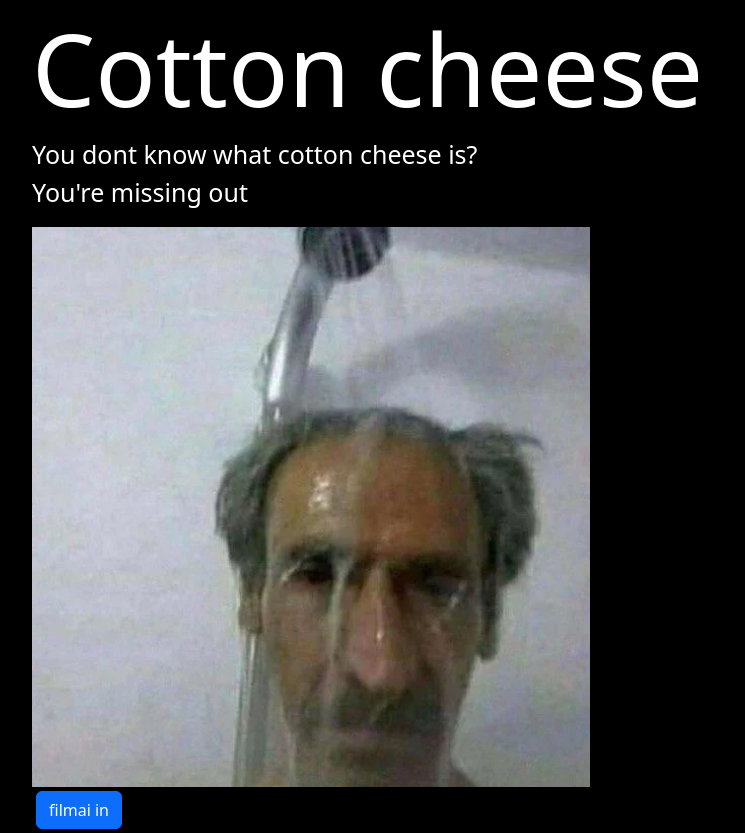
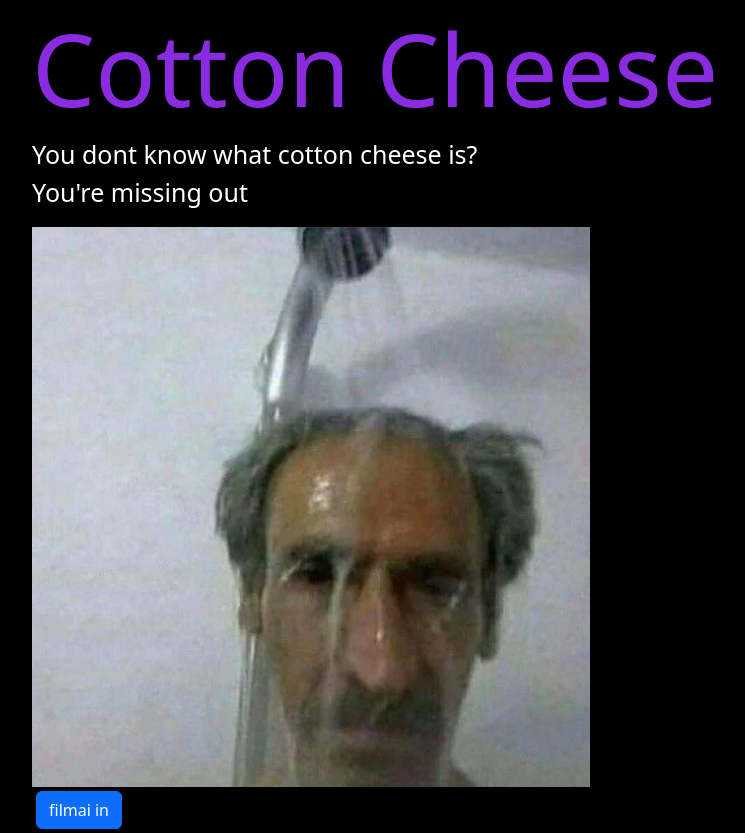
Before and after one commit to gedasgum/MyPage, a plain HTML site: page index.html in a window 1280 px wide. Shown: the whole page, without its empty margins (50-795 px from the left). Drawn offline with nearby package versions, Linux system fonts and the light colour scheme.

Commit message:
Changed Font color

```diff
--- a/index.html
+++ b/index.html
@@ -10,7 +10,7 @@
 </head>
 <body class="bg-black">
     <div class="container mt-2">
-        <h2 class="lol" href="https://77.246.156.110">Cotton cheese</h2>
+        <h2 class="lol">Cotton Cheese</h2>
         <P class="paragraph mb-0">You dont know what cotton cheese is? </P>
         <p class="paragraph mt-0">You're missing out</p>
         <div>
--- a/styles.css
+++ b/styles.css
@@ -1,6 +1,7 @@
 .lol{
     background-color: black;
     font-size: 100px; color: white;
+    color: blueviolet;
 }
 .paragraph {
     background: black;
@@ -10,3 +11,4 @@
 .img {
     width: 50%;
 }
+.blue
```
